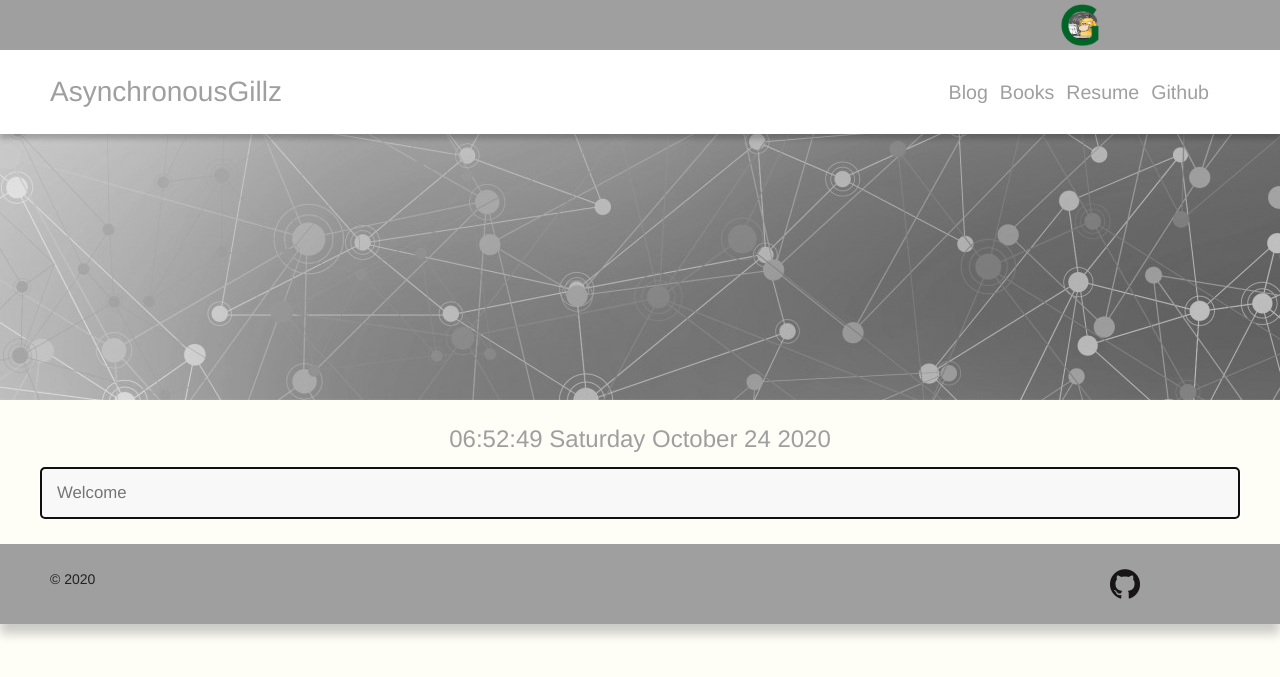
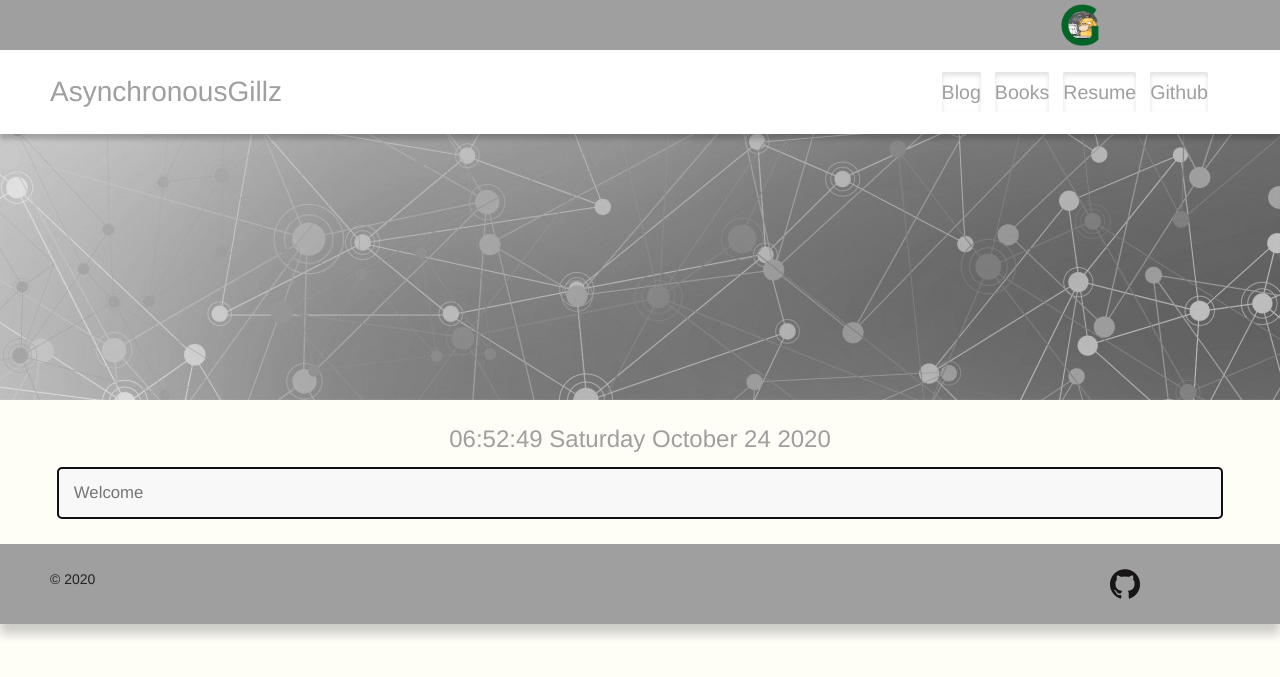
Before and after one commit to GerhardOfRivia/GerhardOfRivia.github.io, a Jekyll site: the page built from index.md, in a window 1280 px wide. Shown: the top 677 px of the page. Built offline with Jekyll 4.4.1, drawn with Linux system fonts in a browser that asks for light colours; nearby versions of some CDN libraries.

Commit message:
Use buttons in the nav bar

```diff
--- a/_includes/nav.html
+++ b/_includes/nav.html
@@ -26,10 +26,10 @@
 					</button>
 					<div class="collapse navbar-collapse" id="navList">
 						<ul class="nav navbar-nav">
-							<li><a attributes="" href="/posts">Blog</a></li>
-							<li><a attributes="" href="/books">Books</a></li>
-							<li><a attributes="" href="/assets/resume.pdf">Resume</a></li>
-							<li><a attributes="" href="//github.com/AsynchronousGillz">Github</a></li>
+							<li><a class="btn btn-secondary btn-sm active" attributes="" href="/posts">Blog</a></li>
+							<li><a class="btn btn-secondary btn-sm active" attributes="" href="/books">Books</a></li>
+							<li><a class="btn btn-secondary btn-sm active" attributes="" href="/assets/resume.pdf">Resume</a></li>
+							<li><a class="btn btn-secondary btn-sm active" attributes="" href="//github.com/AsynchronousGillz">Github</a></li>
 						</ul>
 					</div>
 				</nav>
--- a/assets/styles.css
+++ b/assets/styles.css
@@ -54,6 +54,8 @@ main {
     flex: 1 0 auto;
     font-size: 1.2em;
     word-break: break-word;
+    padding-right: 1em;
+    padding-left: 1em;
     margin: auto
 }
 header,
@@ -200,9 +202,6 @@ header {
     padding: 10px 0;
     margin: 0 6px;
     white-space: nowrap
-}
-#header-bottom nav a:hover {
-    color: #c55628;
 }
 #header-bottom.sticky {
     position: relative;
```
